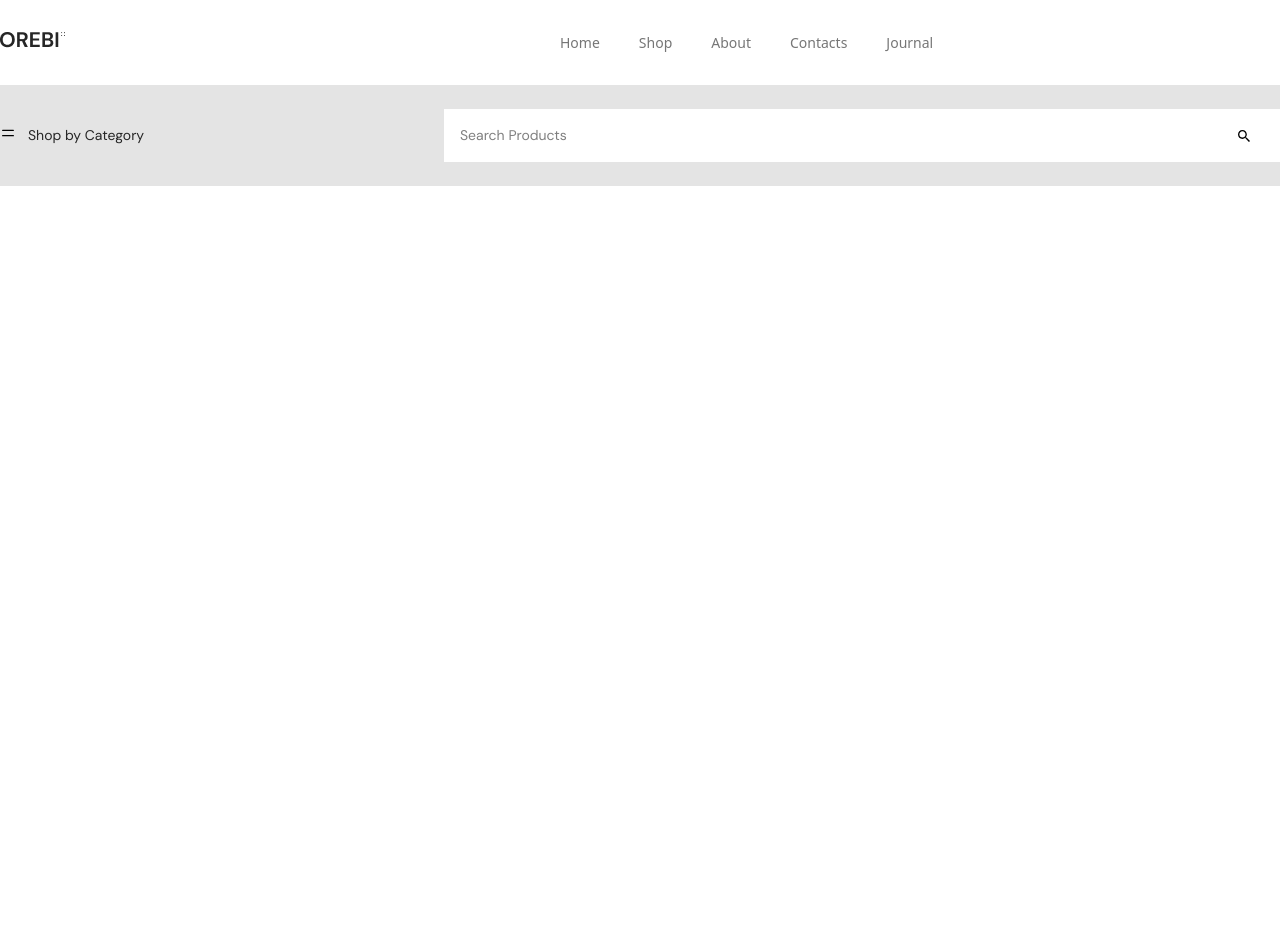
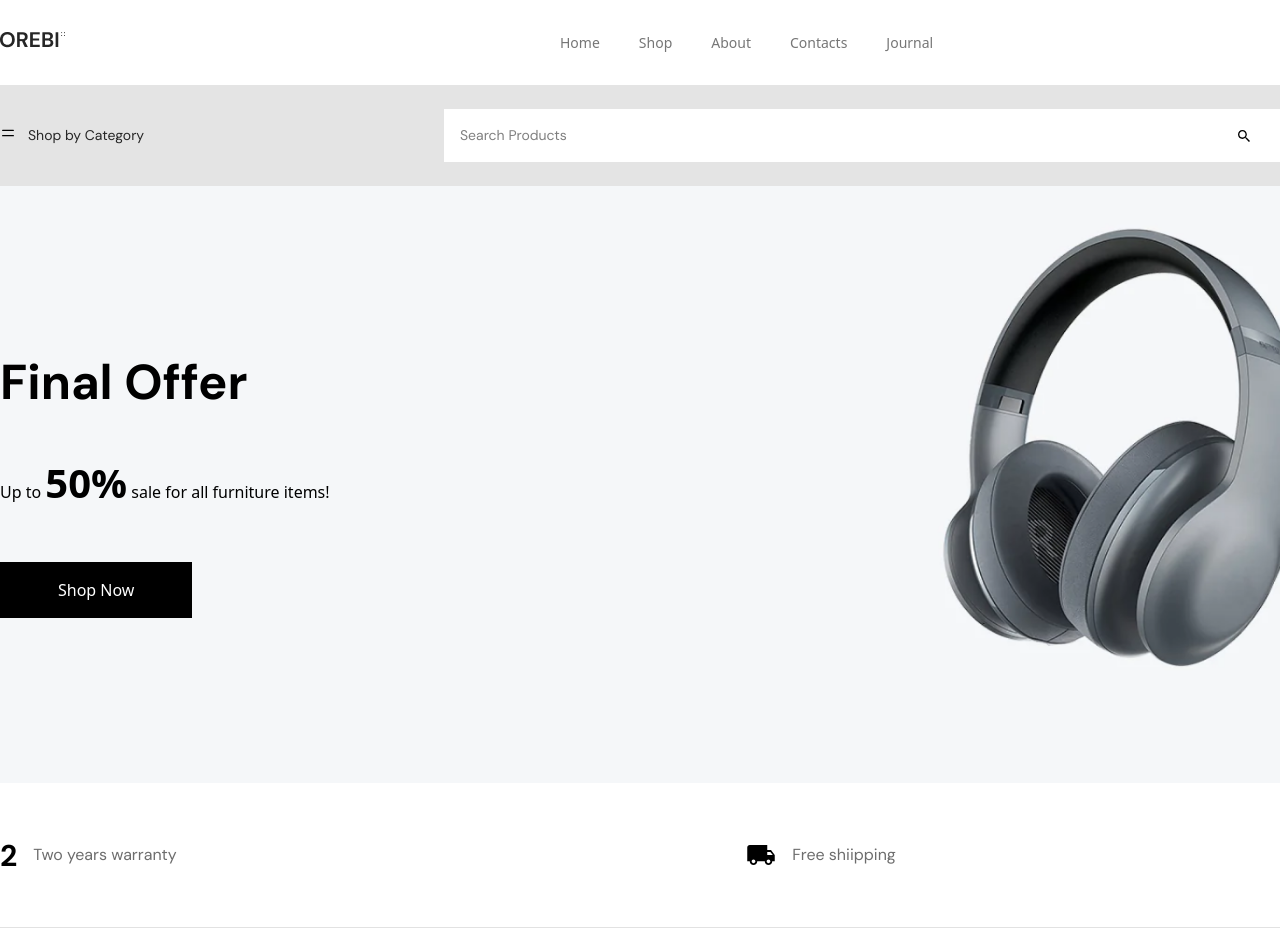
Before and after one commit to wahidul60/E-commerce, a React (Vite) app: page / in a window 1280 px wide. Shown: the top 928 px of the page. Before the commit the page ends 800 px from the top, so only its background shows below. Built offline with nearby package versions, Linux system fonts and the light colour scheme.

Commit message:
Banner part done

```diff
--- /dev/null
+++ b/src/Component/Button.jsx
@@ -0,0 +1,11 @@
+import React from 'react'
+
+const Button = ({text,className}) => {
+  return (
+    <div>
+      <button className={`py-[16px] px-[58px] text-[white] bg-[black] cursor-pointer ${className}`}>{text}</button>
+    </div>
+  )
+}
+
+export default Button
--- a/src/Component/List.jsx
+++ b/src/Component/List.jsx
@@ -4,7 +4,7 @@ const List = ({className,text}) => {
   return (
     <div>
       <ul>
-        <li className={`text-DM font-[500] text-[14px] text-[#767676] hover:text-[#262626] hover:drop-shadow-xl hover:font-[600] duration-300 ${className}`} >{text}</li>
+        <li className={`text-DM font-[500] text-[14px] text-[#767676] hover:text-[#262626] hover:drop-shadow-xl hover:font-[600] duration-300 cursor-pointer ${className}`} >{text}</li>
       </ul>
     </div>
   )
--- /dev/null
+++ b/src/Layout/Banner.jsx
@@ -0,0 +1,28 @@
+import React from 'react'
+import Flex from '../Component/Flex'
+import Image from '../Component/Image'
+import Bannerx from '../assets/Slider.png'
+import Container from '../Component/Container'
+import Button from '../Component/Button'
+
+
+const Banner = () => {
+  return (
+    <section className='bg-[#F5F7F9] h-[597px]'>
+      <Container>
+          <div className='justify-center items-center'>
+              <div className='relative'>
+                <Image src={Bannerx}/>
+                <div className='absolute left-0 top-40'>
+                  <h1 className='text-[49px] font-DM font-bold'>Final Offer</h1>
+                  <p className='pb-[49px] pt-[33px]'>Up to <span className='font-bold text-[40px]'>50%</span> sale for all furniture items!</p>
+                  <Button text="Shop Now"/>
+                </div>
+              </div>
+          </div>
+      </Container>
+    </section>
+  )
+}
+
+export default Banner
--- /dev/null
+++ b/src/Layout/Information.jsx
@@ -0,0 +1,34 @@
+import React from 'react'
+import Flex from '../Component/Flex'
+import Container from '../Component/Container'
+import { MdLocalShipping } from "react-icons/md";
+import { FaArrowRotateLeft } from "react-icons/fa6";
+
+
+const Information = () => {
+  return (
+    <section className='border-b-1 border-[#e2e2e2]'>
+        <Container>
+                <Flex className='justify-between py-[30px]'>
+                    <Flex className='gap-[16px] justify-center items-center'>
+                        <h1 className='font-DM text-[30px] font-bold text-black'>2</h1>
+                        <p className='font-DM text-[16px] text-[#6D6D6D]'>Two years warranty</p>
+                    </Flex>
+                    <Flex className='gap-[16px] justify-center items-center'>
+                        <MdLocalShipping className='text-[30px]'/>
+                        <p className='font-DM text-[16px] text-[#6D6D6D]'>Free shiipping</p>
+                    </Flex>
+                    <Flex className='gap-[16px] py-[30px] justify-center items-center'>
+                        <FaArrowRotateLeft className='text-[20px]'/>
+                        <p className='font-DM text-[16px] text-[#6D6D6D]'>Return policy in 30 days</p>
+                    </Flex>
+                </Flex>
+        </Container>
+    </section>
+
+
+
+  )
+}
+
+export default Information
--- a/src/Pages/Home.jsx
+++ b/src/Pages/Home.jsx
@@ -1,12 +1,16 @@
 import React from 'react'
 import Navbar from '../Component/Navbar'
 import TopBar from '../Layout/TopBar'
+import Banner from '../Layout/Banner'
+import Information from '../Layout/Information'
 
 const Home = () => {
   return (
     <div>
       <Navbar/>
       <TopBar/>
+      <Banner/>
+      <Information/>
     </div>
   )
 }
```
Also changed, not shown: src/assets/Slider.png (added).
